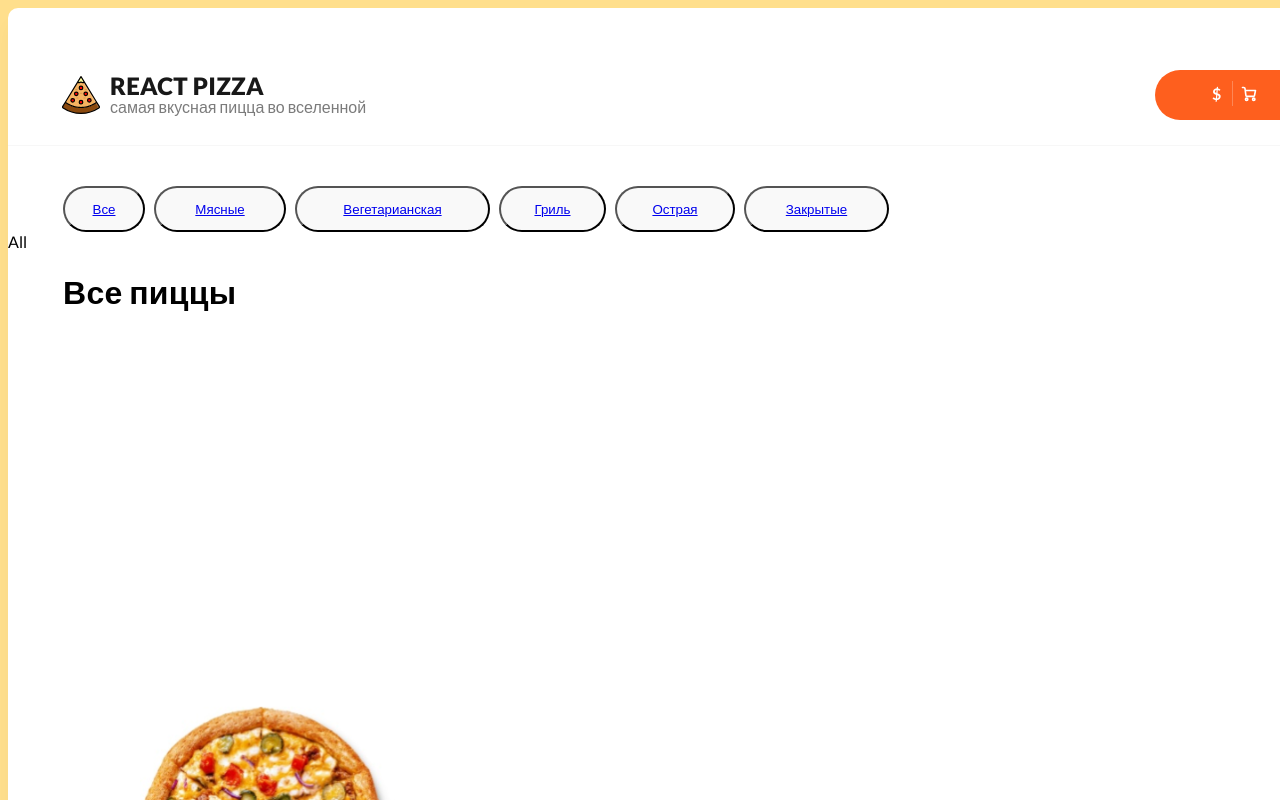
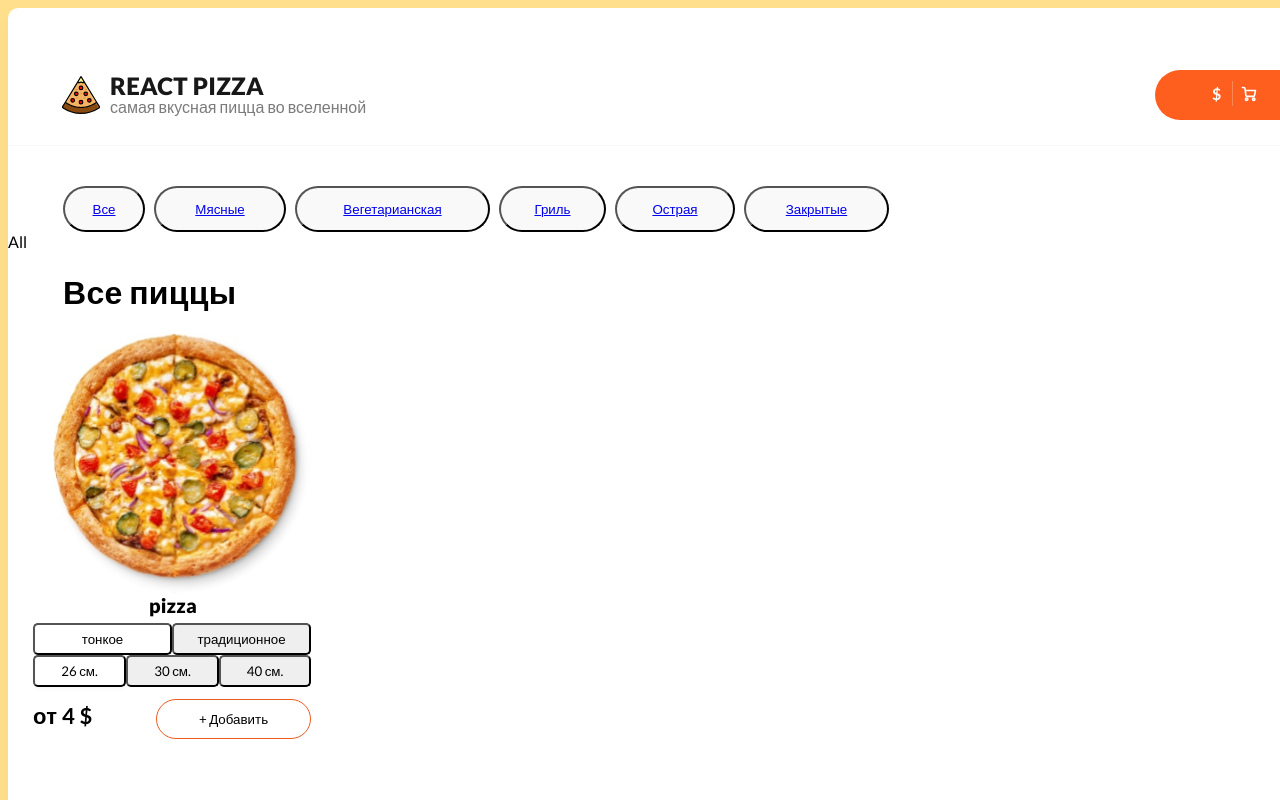
Before and after one commit to Aleksey-Smouzh/react_pizza, a React (Create React App) app in the folder pizza/: page /all in a window 1280 px wide. Shown: the top 800 px of the page. Built offline with nearby package versions, Linux system fonts and the light colour scheme; a web font is replaced by a local one.

Commit message:
fix style SamplePizza

```diff
--- a/pizza/src/components/SamplePizza/SamplePizza.module.css
+++ b/pizza/src/components/SamplePizza/SamplePizza.module.css
@@ -2,8 +2,8 @@
   position: relative;
   width: 280px;
   height: 459px;
-  left: 112px;
-  top: 373px;
+  left: 25px;
+
 }
 .image {
   position: absolute;
```
Also changed, not shown: pizza/src/components/SamplePizza/SamplePizza.jsx (line endings or trailing spaces).
